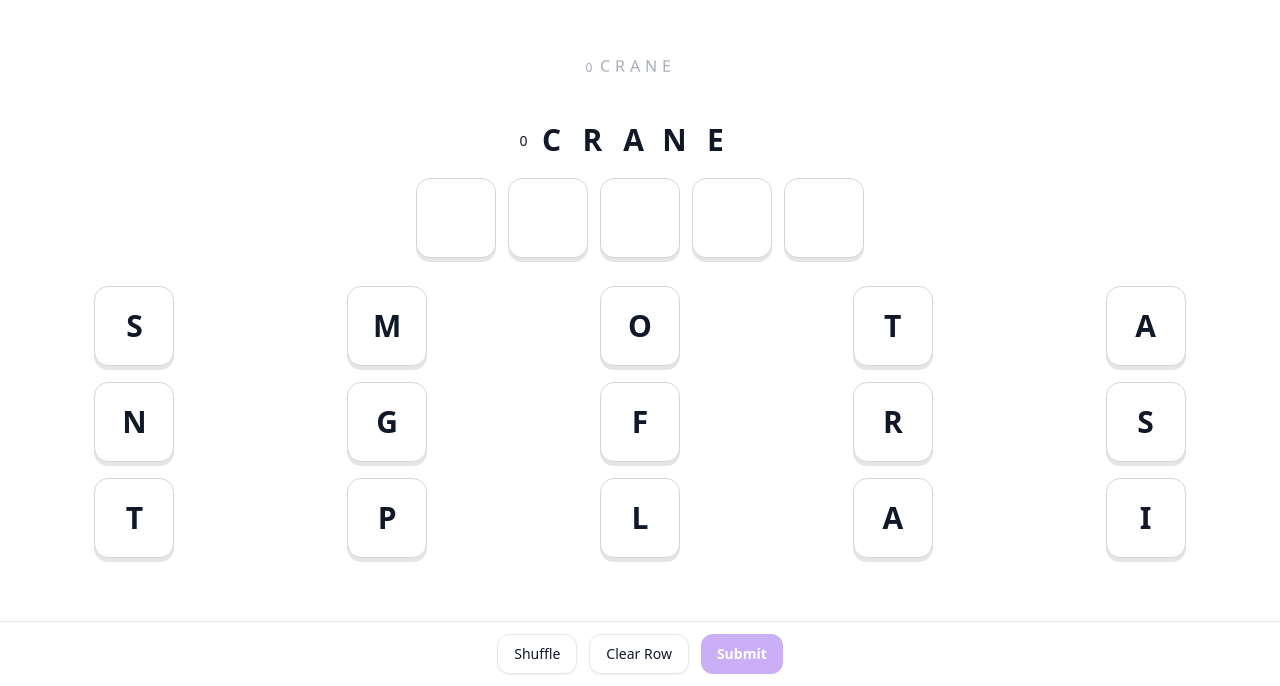
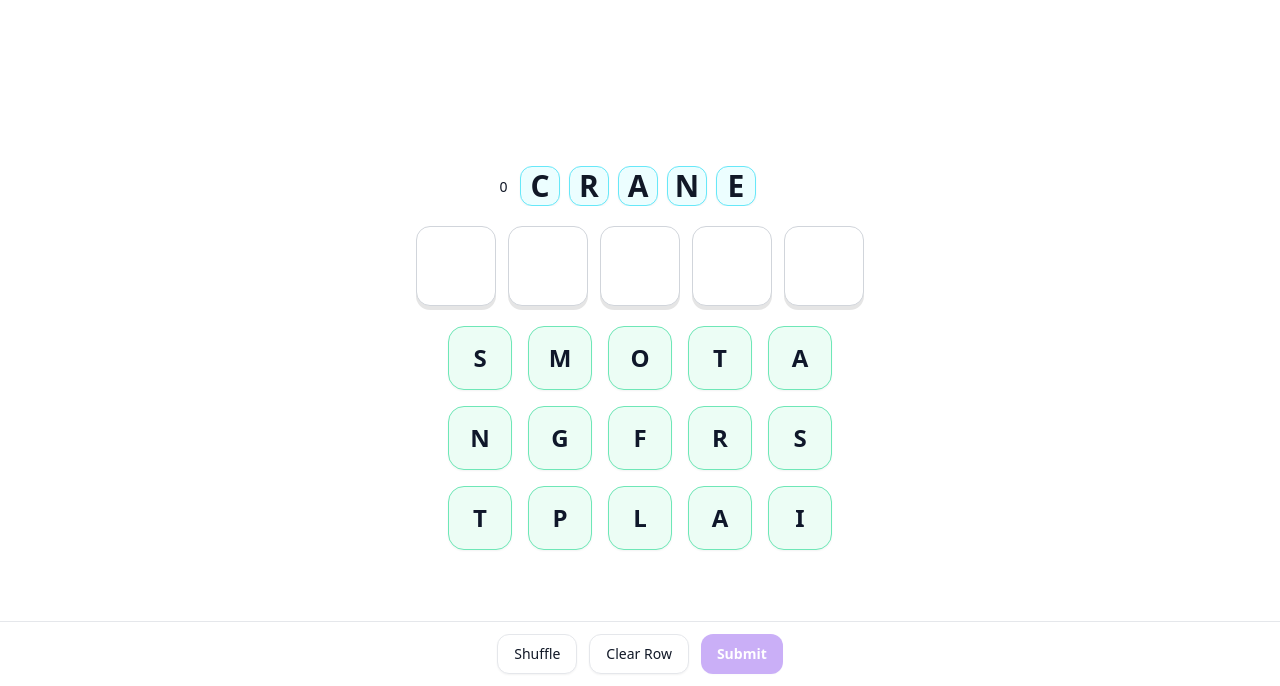
Before and after one commit to HoangTienDinh/stacks, a React (Vite) app: page / in a window 1280 px wide. Shown: the part 114-800 px from the top of the page. Built offline with nearby package versions, Linux system fonts and the light colour scheme.

Commit message:
feat: :sparkles: update ui for current stack, candidate row, and bag tiles for cleaner distinguishment

```diff
--- a/src/components/BagGrid.tsx
+++ b/src/components/BagGrid.tsx
@@ -1,64 +1,40 @@
-// import { useGameStore } from '@/store/gameStore'
-// import { Tile } from './Tile'
-
-// export function BagGrid() {
-//   const { puzzle, usedIndices, pushLetter } = useGameStore(s => ({
-//     puzzle: s.puzzle,
-//     usedIndices: s.usedIndices,
-//     pushLetter: s.pushLetter,
-//   }))
-
-//   return (
-//     <div className="bag-grid mt-4">
-//       {puzzle.bagList.map((ch, i) => {
-//         const muted = usedIndices.has(i)
-//         return (
-//           <button
-//             key={i}
-//             type="button"
-//             onClick={() => !muted && pushLetter(ch)}
-//             disabled={muted}
-//             className={muted ? 'pointer-events-none' : ''}
-//             aria-label={muted ? `Used tile ${ch}` : `Tile ${ch}`}
-//           >
-//             <Tile letter={ch} muted={muted} />
-//           </button>
-//         )
-//       })}
-//     </div>
-//   )
-// }
-
-
 import { useGameStore } from '@/store/gameStore'
 import { Tile } from './Tile'
 
 export function BagGrid() {
   const { puzzle, usedIndices, previewReserved, pushLetter } = useGameStore(s => ({
     puzzle: s.puzzle,
-    usedIndices: s.usedIndices,
-    previewReserved: s.previewReserved,
+    usedIndices: s.usedIndices,          // permanently spent (after Submit)
+    previewReserved: s.previewReserved,  // temporarily reserved while typing
     pushLetter: s.pushLetter,
   }))
 
   return (
-    <div className="bag-grid mt-4 mb-4">
+    <div className="mt-2 mb-6">
+      <div
+        className="grid justify-center gap-3 md:gap-4"
+        style={{ gridTemplateColumns: 'repeat(5, auto)' }}
+      >
         {puzzle.bagList.map((ch, i) => {
-        const muted = usedIndices.has(i) || previewReserved.has(i)
+          const used = usedIndices.has(i)
+          const reserved = previewReserved.has(i)
+          const muted = used || reserved
+
           return (
             <button
               key={i}
               type="button"
-            data-bag-idx={i}
               onClick={() => !muted && pushLetter(ch)}
               disabled={muted}
               className={muted ? 'pointer-events-none' : ''}
-            aria-label={muted ? `Used tile ${ch}` : `Tile ${ch}`}
+              aria-label={`Bag tile ${ch}${used ? ', used' : reserved ? ', in use' : ', available'}`}
             >
-            <Tile letter={ch} muted={muted} />
+              {/* intent="bag" gives soft green when NOT muted; muted => gray */}
+              <Tile letter={ch} muted={muted} intent="bag" />
             </button>
           )
         })}
       </div>
+    </div>
   )
 }
--- a/src/components/RollColumn.tsx
+++ b/src/components/RollColumn.tsx
@@ -2,16 +2,20 @@ import { motion } from 'framer-motion'
 import { useGameStore } from '@/store/gameStore'
 import clsx from 'clsx'
 
-function UndoBtn({ onClick }: { onClick: () => void }) {
+function UndoChip({ onClick }: { onClick: () => void }) {
+  // Subtle outlined undo (unchanged size)
   return (
     <button
       type="button"
       onClick={onClick}
       aria-label="Undo last stack"
-      className="ml-2 inline-flex items-center justify-center rounded-full border border-red-300 bg-red-50 text-red-600 w-8 h-8 hover:bg-red-100 active:scale-[0.98]"
+      title="Undo last stack"
+      className="ml-2 inline-flex h-8 w-8 items-center justify-center rounded-full
+                 border border-red-300 bg-red-50 text-red-600
+                 hover:bg-red-100 active:scale-[0.98] transition"
     >
-      {/* curved undo arrow */}
-      <svg width="16" height="16" viewBox="0 0 24 24" fill="none" stroke="currentColor" strokeWidth="2">
+      <svg width="16" height="16" viewBox="0 0 24 24" fill="none"
+           stroke="currentColor" strokeWidth="2" strokeLinecap="round" strokeLinejoin="round">
         <path d="M9 14l-4-4 4-4" />
         <path d="M20 20v-6a4 4 0 0 0-4-4H5" />
       </svg>
@@ -33,6 +37,7 @@ function Row({
   const scale = faded ? Math.max(0.7, 1 - depth * 0.12) : 1
   const y = faded ? -depth * 24 : 0
   const opacity = faded ? Math.max(0.35, 0.9 - depth * 0.12) : 1
+  const interactive = !!onPick && !faded
 
   return (
     <motion.div
@@ -45,37 +50,46 @@ function Row({
         <span className={faded ? 'text-xs text-gray-400' : 'text-sm text-gray-900'}>{index}</span>
       </div>
 
+      {/* IMPORTANT: remove letter-spacing when row is interactive so text centers perfectly */}
       <div className={clsx(
-        'tracking-[0.3em]',
+        interactive ? 'tracking-normal' : 'tracking-[0.3em]',
         faded ? 'text-gray-400' : 'text-3xl font-semibold'
       )}>
         {word.split('').map((c, i) => {
           const commonProps = markPositions ? { 'data-stack-pos': i } : {}
-          if (onPick) {
+          if (interactive) {
+            // Current stack tiles: centered letter + soft cyan like CandidateRow "from stack"
             return (
               <button
                 key={i}
                 type="button"
                 {...commonProps}
-                onClick={() => onPick(i)}
-                className="mx-[0.15em] inline-flex h-8 w-8 items-center justify-center rounded-md hover:bg-gray-100 active:bg-gray-200 focus:outline-none"
+                onClick={() => onPick?.(i)}
+                className="mx-[0.15em] inline-flex h-10 w-10 items-center justify-center
+                           rounded-xl border border-cyan-300 bg-cyan-50 shadow-sm
+                           focus:outline-none focus-visible:ring-2 focus-visible:ring-violet-300
+                           hover:bg-cyan-100 active:scale-95 transition"
                 aria-label={`Use ${c} from stack slot ${i+1}`}
               >
-                {c}
+                {/* No extra tracking so the glyph is perfectly centered */}
+                <span className="tracking-normal">{c}</span>
               </button>
             )
           }
+          // Faded historical rows (non-interactive, keep the subtle "star-wars" style)
           return (
-            <span key={i} {...commonProps} style={faded ? { display: 'inline-block', transform: 'perspective(420px) rotateX(18deg)' } : undefined}>
+            <span
+              key={i}
+              {...commonProps}
+              style={faded ? { display: 'inline-block', transform: 'perspective(420px) rotateX(18deg)' } : undefined}
+            >
               {c}{i < word.length - 1 ? ' ' : ''}
             </span>
           )
         })}
       </div>
 
-      {/* Right "action" cell */}
       <div className="pl-1">{rightAction}</div>
-
       <div />
     </motion.div>
   )
@@ -88,31 +102,43 @@ export function RollColumn({
   onPick?: (pos: number) => void
 }) {
   const { history, undo } = useGameStore(s => ({ history: s.history, undo: s.undo }))
-  const older = words.slice(0, -1) // completed stacks
+
+  // Current row is always last
   const current = words[words.length - 1]
+
+  // Drop muted duplicate of the current word if present
+  const olderRaw = words.slice(0, -1)
+  const older =
+    olderRaw.length && olderRaw[olderRaw.length - 1].word === current.word
+      ? olderRaw.slice(0, -1)
+      : olderRaw
 
   return (
     <div className="relative flex-1 overflow-hidden flex flex-col justify-end items-stretch">
       <div className="absolute bottom-20 left-0 right-0 flex flex-col gap-1 px-2">
         {older.map((w, i) => {
           const depth = older.length - 1 - i
-          const isLastCompleted = i === older.length - 1
           return (
             <Row
-              key={i}
+              key={`${w.index}-${w.word}-${i}`}
               index={w.index}
               word={w.word}
               faded
               depth={depth}
-              rightAction={isLastCompleted && history.length > 0 ? <UndoBtn onClick={undo} /> : null}
             />
           )
         })}
       </div>
 
-      {/* Interactive current row (no undo button here) */}
+      {/* Interactive current row with subtle Undo chip (hide for starter) */}
       <div className="px-2">
-        <Row index={current.index} word={current.word} markPositions onPick={onPick} />
+        <Row
+          index={current.index}
+          word={current.word}
+          markPositions
+          onPick={onPick}
+          rightAction={history.length > 0 ? <UndoChip onClick={undo} /> : null}
+        />
       </div>
     </div>
   )
--- a/src/components/Tile.tsx
+++ b/src/components/Tile.tsx
@@ -1,12 +1,34 @@
-
-import { motion } from 'framer-motion'
 import clsx from 'clsx'
 
-export function Tile({ letter, muted=false, size='lg' }: { letter: string; muted?: boolean; size?: 'lg'|'md' }) {
+type TileProps = {
+  letter: string
+  muted?: boolean
+  /** visual context. "bag" = soft green for unused bag tiles */
+  intent?: 'default' | 'bag' | 'error'
+  className?: string
+}
+
+export function Tile({
+  letter,
+  muted = false,
+  intent = 'default',
+  className,
+}: TileProps) {
+  const base =
+    'inline-flex h-16 w-16 items-center justify-center rounded-2xl ' +
+    'border text-2xl font-semibold select-none shadow-sm transition'
+
+  const tone = muted
+    ? 'bg-gray-50 border-gray-200 text-gray-400'
+    : intent === 'bag'
+      ? 'bg-emerald-50 border-emerald-300 text-slate-900 hover:bg-emerald-100'
+      : intent === 'error'
+        ? 'bg-red-50 border-red-300 text-slate-900'
+        : 'bg-white border-gray-300 text-slate-900 hover:bg-gray-100'
+
   return (
-    <motion.div layout className={clsx('tile', size === 'lg' ? 'tile-lg' : 'w-12 h-12 text-xl', muted && 'tile-muted')}
-      whileTap={{ scale: 0.96 }}>
+    <div className={clsx(base, tone, className)} aria-hidden>
       {letter}
-    </motion.div>
+    </div>
   )
 }
```
Lines whose indentation alone changed are shown as unchanged.
